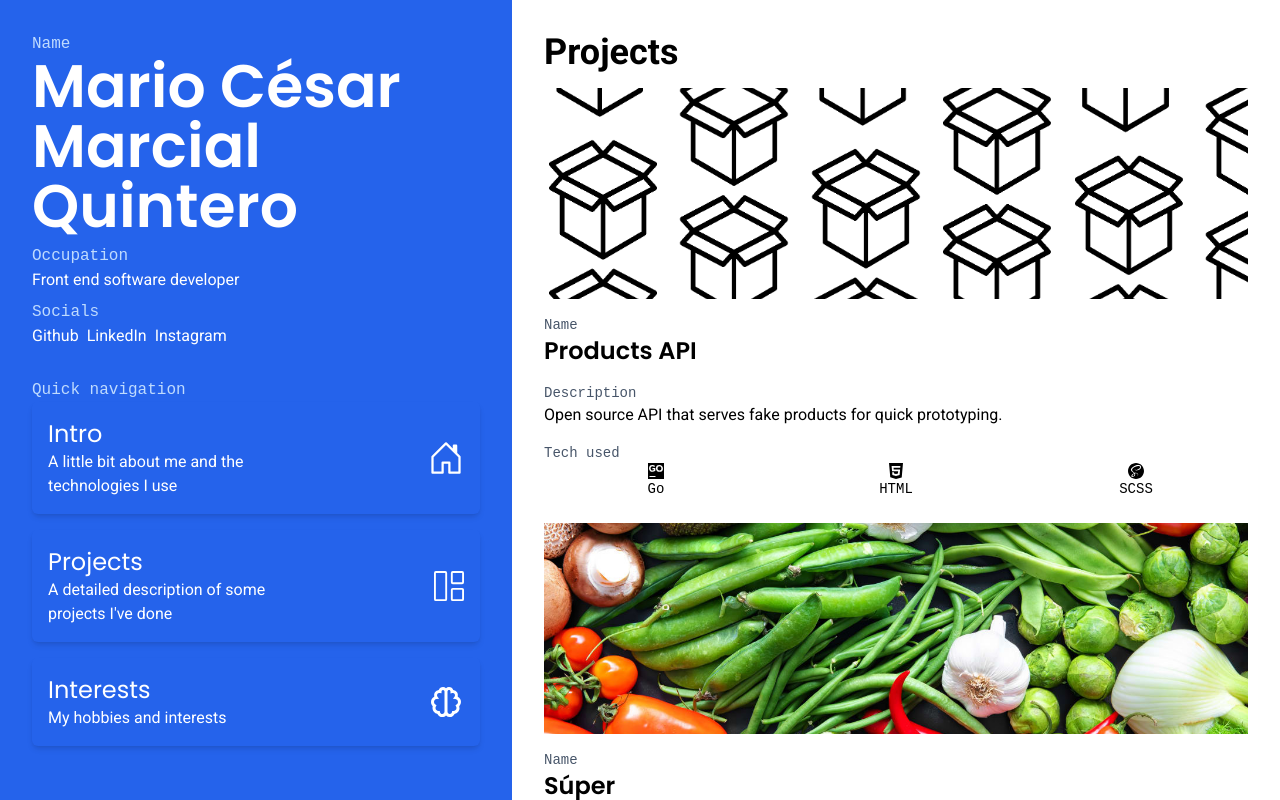
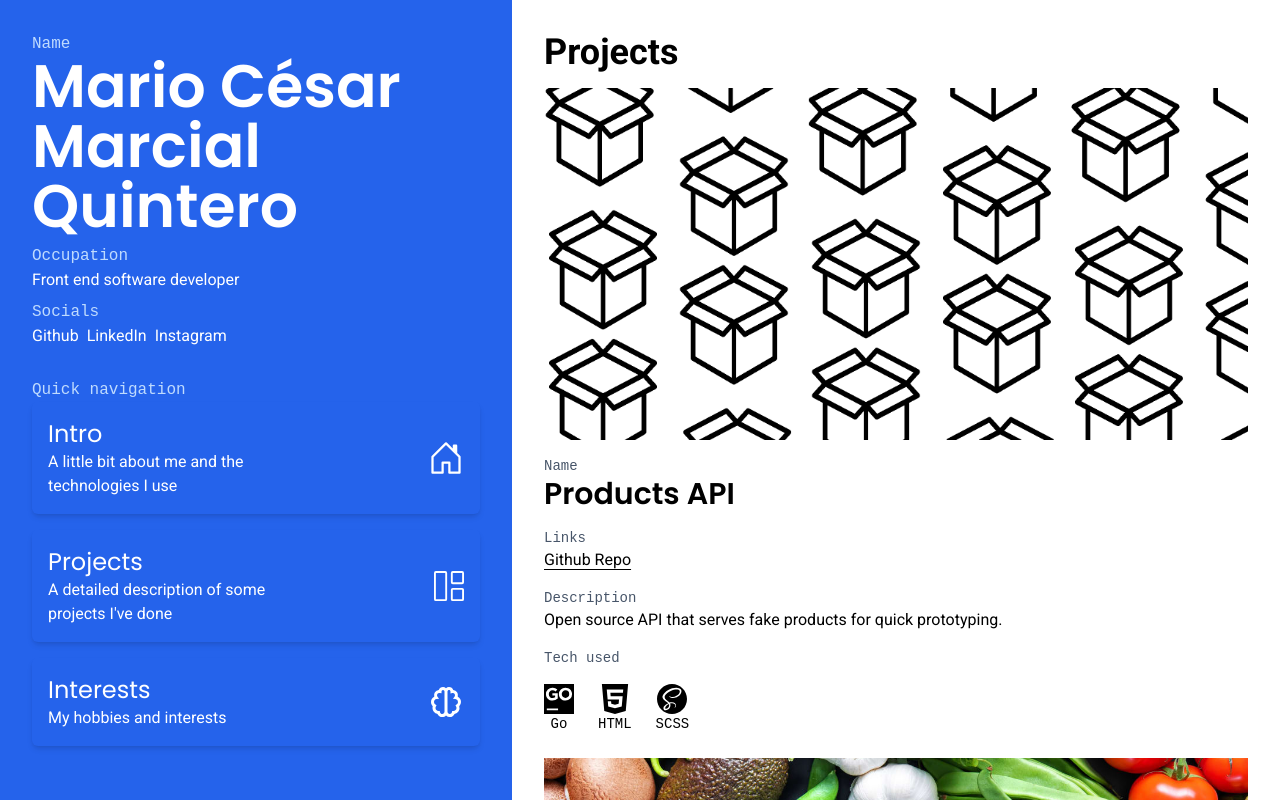
Before and after one commit to mar-cial/portfolio, a Next.js app: page /projects in a window 1280 px wide. Built offline with nearby package versions, Linux system fonts and the light colour scheme; a web font is replaced by a local one.

Commit message:
added live website and github links

```diff
--- a/model/IProjectRow.ts
+++ b/model/IProjectRow.ts
@@ -5,6 +5,7 @@ export default interface IProjectRow {
   title: string
   data: string
   image: string
-  link: string
+  repo: string
+  live?: string
   tech: IconType[]
 }
--- a/model/IProjects.ts
+++ b/model/IProjects.ts
@@ -9,6 +9,9 @@ export interface IProjects {
   title: string
   desc: string
   image: string
+  repo: string
+  live?: string
+
   tech: Tech[]
 }
 
@@ -17,6 +20,7 @@ export interface IProjectRow {
   title: string
   data: string
   image: string
-  link: string
+  repo: string
+  live?: string
   tech: Tech[]
 }
--- a/pages/projects/index.tsx
+++ b/pages/projects/index.tsx
@@ -1,6 +1,13 @@
 import { NextPage } from 'next'
 import PageLayout from '../../components/PageLayout'
-import { SiGoland, SiHtml5, SiNextdotjs, SiRedux, SiSass, SiTailwindcss } from 'react-icons/si'
+import {
+  SiGoland,
+  SiHtml5,
+  SiNextdotjs,
+  SiRedux,
+  SiSass,
+  SiTailwindcss,
+} from 'react-icons/si'
 import { IProjects, IProjectRow } from '../../model/IProjects'
 import Image from 'next/image'
 
@@ -10,6 +17,7 @@ const projects: IProjects[] = [
     title: 'Products API',
     image: 'boxes.png',
     desc: 'Open source API that serves fake products for quick prototyping.',
+    repo: 'https://github.com/mar-cial/productsAPI',
     tech: [
       { id: 1, title: 'Go', icon: <SiGoland /> },
       { id: 2, title: 'HTML', icon: <SiHtml5 /> },
@@ -21,6 +29,8 @@ const projects: IProjects[] = [
     title: 'Súper',
     image: 'veggies.jpg',
     desc: 'Front-end visual interface for an e-commerce application.',
+    repo: 'https://github.com/mar-cial/super',
+    live: 'https://super-pi.vercel.app/',
     tech: [
       { id: 1, title: 'NextJs', icon: <SiNextdotjs /> },
       { id: 2, title: 'Tailwindcss', icon: <SiTailwindcss /> },
@@ -32,43 +42,60 @@ const projects: IProjects[] = [
     image: 'rm.jpg',
     title: 'Rick and Morty API',
     desc: 'Web application that consumes the Rick and Morty API.',
+    repo: 'https://github.com/mar-cial/rmdb',
+    live: 'https://rmdb-mar-cial.vercel.app/',
     tech: [
       { id: 1, title: 'NextJs', icon: <SiNextdotjs /> },
       { id: 2, title: 'Tailwindcss', icon: <SiTailwindcss /> },
       { id: 3, title: 'Redux', icon: <SiRedux /> },
     ],
-  }
+  },
 ]
 
-const ProjectRow = ({ title, data, image, link, tech, id }: IProjectRow) => {
+const ProjectRow = ({ title, data, image, live, repo, tech, id }: IProjectRow) => {
   return (
     <div className="grid gap-4">
       <div>
-      <Image src={`/images/projects/${image}`} layout="responsive" width={1000} height={300} className="object-cover" />
+        <Image
+          src={`/images/projects/${image}`}
+          layout="responsive"
+          width={1000}
+          height={500}
+          className="object-cover"
+        />
       </div>
       {/* <-------------------- project header --------------------> */}
       <header>
-
         <p className="text-sm font-console text-slate-600">Name</p>
-        <h3 className="text-2xl font-bold font-display">{title}</h3>
+        <h3 className="text-3xl font-bold font-display">{title}</h3>
       </header>
 
       {/* <-------------------- project info --------------------> */}
-      <div>
+      <div className="flex flex-col gap-4">
+        <div className="flex flex-col">
+          <p className="text-sm font-console text-slate-600">Links</p>
+          {live ? <a href={live} className="underline font-medium underline-offset-4">Live website</a> : ''}
+          <a href={repo} className="underline font-medium underline-offset-4">Github Repo</a>
+        </div>
+        <div className="flex flex-col">
           <p className="text-sm font-console text-slate-600">Description</p>
           <p>{data}</p>
+        </div>
       </div>
 
       {/* <-------------------- project tech stack --------------------> */}
       <div>
         <p className="text-sm font-console text-slate-600">Tech used</p>
-        <div className="grid grid-cols-3 gap-4">
+        <div className="grid gap-4">
+          <div className="flex  gap-6">
             {tech.map((t) => (
               <div key={t.id} className="flex flex-col items-center">
-              <div>{t.icon}</div>
-              <h2 className="text-sm font-console">{t.title}</h2>
+                <div className="text-3xl flex flex-col items-center pt-4">
+                  {t.icon} <h2 className="text-sm font-console">{t.title}</h2>
+                </div>
               </div>
             ))}
+          </div>
         </div>
       </div>
     </div>
@@ -78,7 +105,7 @@ const ProjectRow = ({ title, data, image, link, tech, id }: IProjectRow) => {
 const ProjectsPage: NextPage = () => {
   return (
     <PageLayout>
-      <section className="col-span-3 p-8 md:overflow-scroll">
+      <section className="col-span-3 p-4 md:p-8 md:overflow-scroll">
         <header>
           <h2 className="text-4xl font-bold">Projects</h2>
         </header>
@@ -91,8 +118,10 @@ const ProjectsPage: NextPage = () => {
                 data={p.desc}
                 id={p.id}
                 image={p.image}
-                link={''}
+                repo={p.repo}
+                live={p.live}
                 tech={p.tech}
+                key={p.id}
               />
             )
           })}
```
Lines whose indentation alone changed are shown as unchanged.
